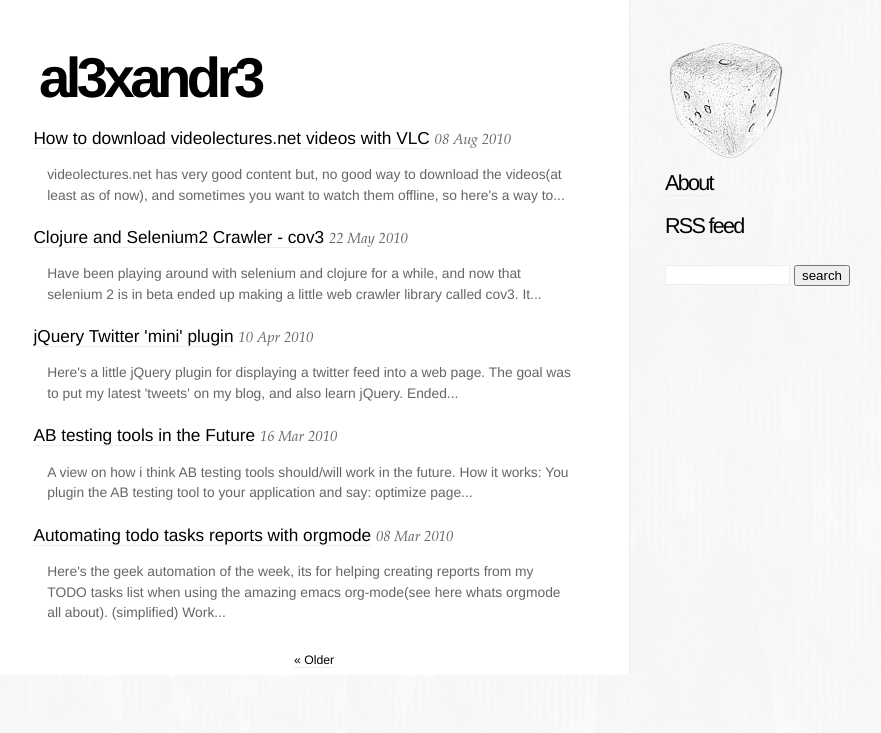
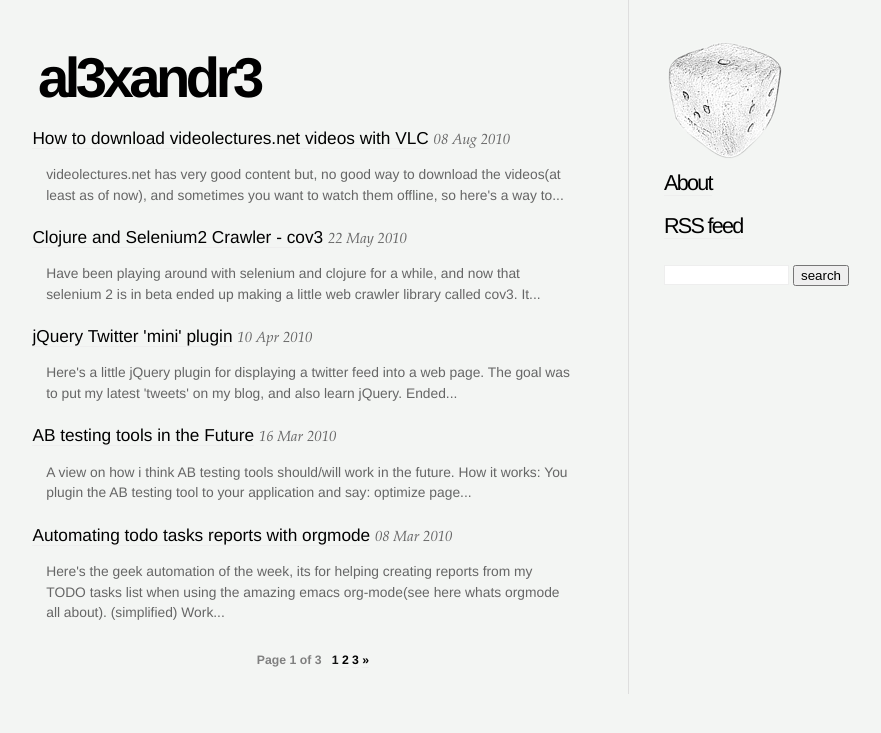
Before and after one commit to al3xandr3/al3xandr3.github.io, a Jekyll site: the page built from index.html, in a window 1280 px wide. Shown: the top 733 px of the page, without its empty margins (167-1048 px from the left). Built offline with Jekyll 4.4.1, drawn with Linux system fonts in a browser that asks for light colours; nearby versions of some CDN libraries; the list of posts is cut into pages by our own code.

Commit message:
improved pagination + css updates

```diff
--- a/css/site.css
+++ b/css/site.css
@@ -1,14 +1,15 @@
 
 body {
-    background:url("/img/background.png") repeat scroll 0 0 #F3F3F3;
+    background-color: #EDF1F3;
+//    background:url("/img/background.png") repeat scroll 0 0 #F3F3F3;
     font-size:90%;
     background-color: #F3F5F3;
 }
 
 #content {
-    border-left: 1px solid #EEEEEE;
-    border-right: 1px solid #EEEEEE;
-    background-color: #FFFFFF;
+ //   border-left: 1px solid #EEEEEE;
+    border-right: 1px solid #DEDEDE;
+ //   background-color: #FFFFFF;
     padding-top: 50px;
     padding-left: 20px;
     padding-right: 20px;
@@ -30,7 +31,7 @@ a {
 }
 
 a:hover {
-    color:#006699;
+    color:#336699;
     border-bottom:0px;
 }
 
@@ -56,7 +57,7 @@ a:hover {
 #twitter {
     color:#808080;
     font-style:italic;
-    font-size:85%;
+    font-size:90%;
 }
 
 #post-list ul {
@@ -88,3 +89,8 @@ pre, code, tt {
     font-size: 85%;
     padding: 0.5em;
 }
+
+
+#paginator_page_of {
+    color:#808080;
+}
--- a/index.html
+++ b/index.html
@@ -18,15 +18,45 @@ home: true
  </div>
 
 <div id="paginator">
-  {% if paginator.next_page %}
-    <a href="/page{{ paginator.next_page }}/index.html">&laquo;&nbsp;Older</a>
+  <h5>
+  <span id="paginator_page_of">Page {{ paginator.page }} of {{ paginator.total_pages }}&nbsp;&nbsp;</span>
+
+  {% if paginator.page > 5 %}
+    <a href="/" id="paginator_first" title="first...">first...</a>
   {% endif %}
 
   {% if paginator.previous_page %}
-    {% if paginator.previous_page == 1 %}
-      <a href="/">&nbsp;Newer&nbsp;&raquo;</a>
+    <a href="/page{{ paginator.previous_page }}/" >&laquo;</a>
+  {% endif %}
+
+  {% capture off_set %}
+    {% if paginator.page > 5 %}
+      {{ paginator.page | minus:5 }}
+    {% endif %}
+  {% endcapture %}
+
+  {% for page in (1..paginator.total_pages) limit:10 offset:off_set %}
+    {% if page == paginator.page %}
+      <span id="paginator_current">{{ page }}</span>
     {% else %}
-    <a href="/page{{ paginator.previous_page }}/index.html">&nbsp;Newer&nbsp;&raquo;</a>
+      <a href="/{%if page > 1 %}page{{ page }}/{% endif %}" class="page" title="{{ page }}">{{ page }}</a>
     {% endif %}
+  {% endfor %}
+
+  {% if paginator.next_page %}
+    <a href="/page{{ paginator.next_page }}/" >&raquo;</a>
   {% endif %}
+
+  {% capture page_plus_5 %}
+    {% if paginator.page < 4 and paginator.total_pages > 9 %}0{% endif %}{{ paginator.page | plus:5 }}
+  {% endcapture %}
+
+  {% capture page_total %}
+    {{ paginator.total_pages }}
+  {% endcapture %}
+
+  {% if page_plus_5 < page_total %}
+    <a href="/page{{paginator.total_pages}}/" class="last" title="...last">...last</a>
+  {% endif %}
+  </h5>
 </div>
```
